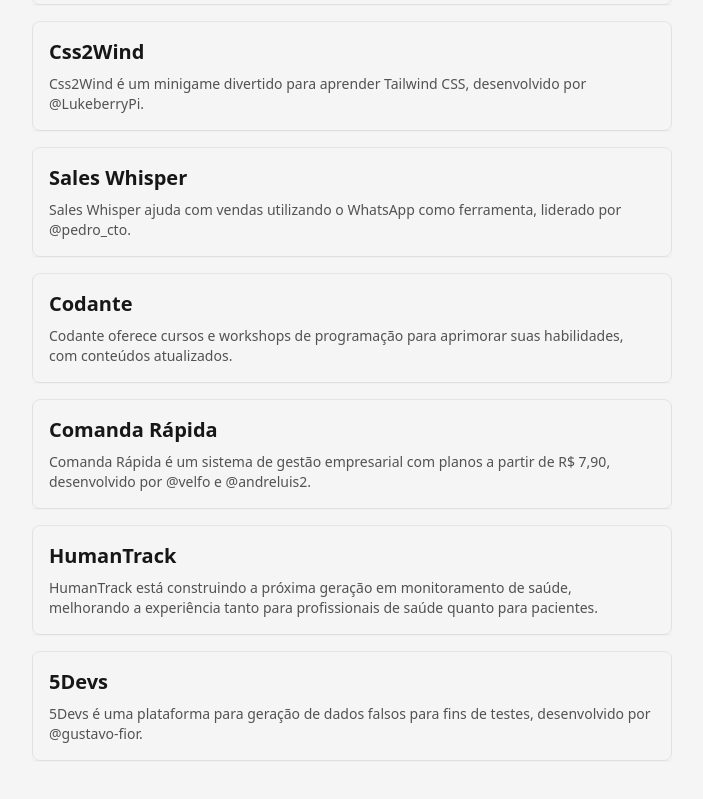
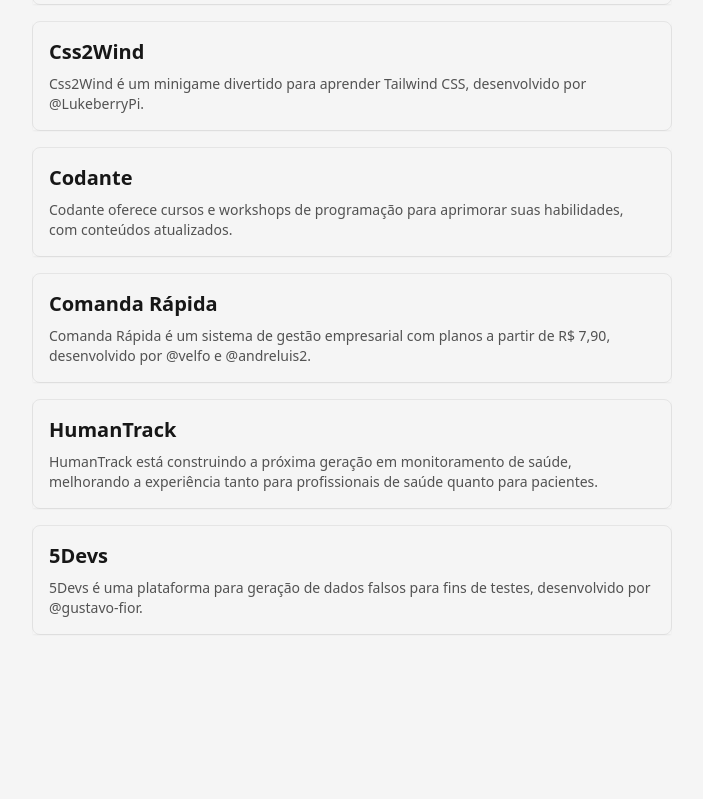
Before and after one commit to Indie-Hackers-Brasil/website, a Next.js app: page /projetos in a window 1280 px wide. Shown: the part 951-1750 px from the top of the page, without its empty margins (288-991 px from the left). After the commit the page ends 1698 px from the top, so only its background shows below. Built offline with nearby package versions, Linux system fonts and the light colour scheme.

Commit message:
Update projects.ts
Removendo o seguinte site, pois ele está desativado.

  {
    titulo: 'Sales Whisper',
    site: 'https://saleswhisper.com.br/',
    descricao:
      'Sales Whisper ajuda com vendas utilizando o WhatsApp como ferramenta, liderado por @pedro_cto.'
  },

```diff
--- a/src/data/projects.ts
+++ b/src/data/projects.ts
@@ -42,12 +42,6 @@
       'Css2Wind é um minigame divertido para aprender Tailwind CSS, desenvolvido por @LukeberryPi.'
   },
   {
-    titulo: 'Sales Whisper',
-    site: 'https://saleswhisper.com.br/',
-    descricao:
-      'Sales Whisper ajuda com vendas utilizando o WhatsApp como ferramenta, liderado por @pedro_cto.'
-  },
-  {
     titulo: 'Codante',
     site: 'http://codante.io/',
     descricao:
```
